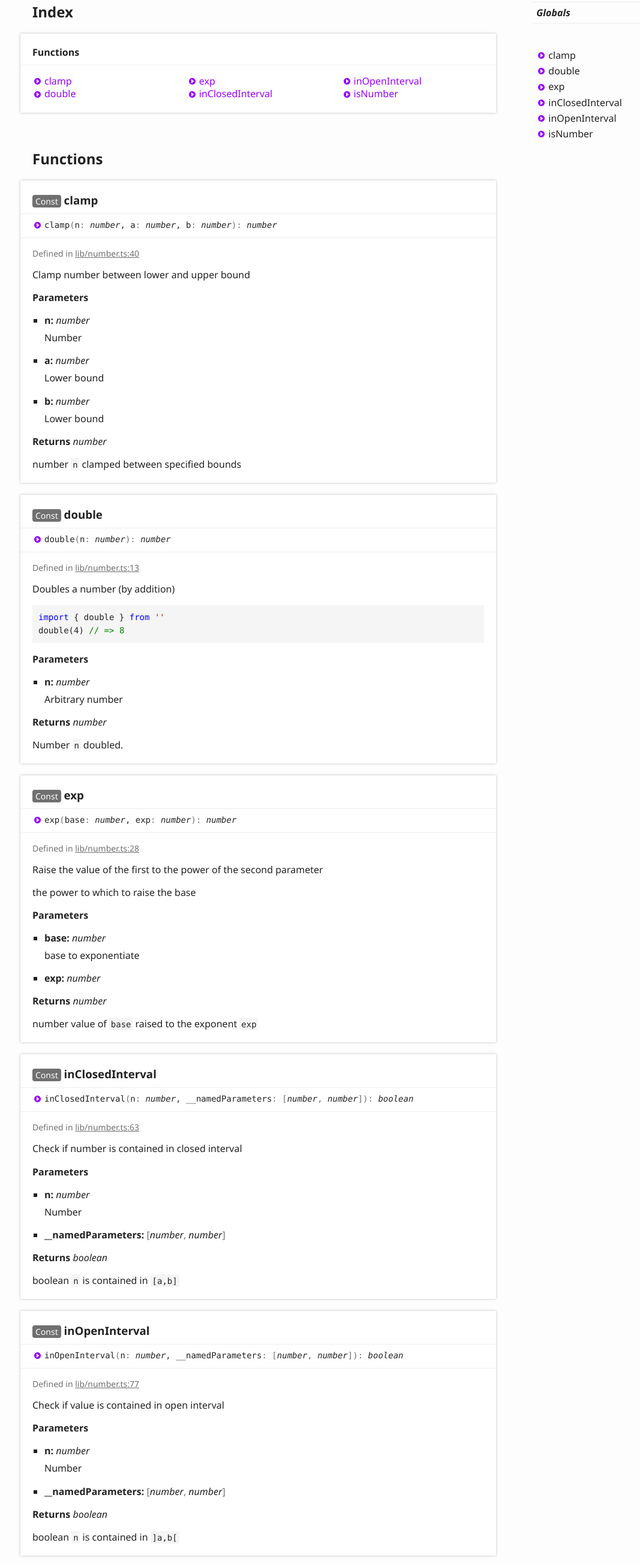
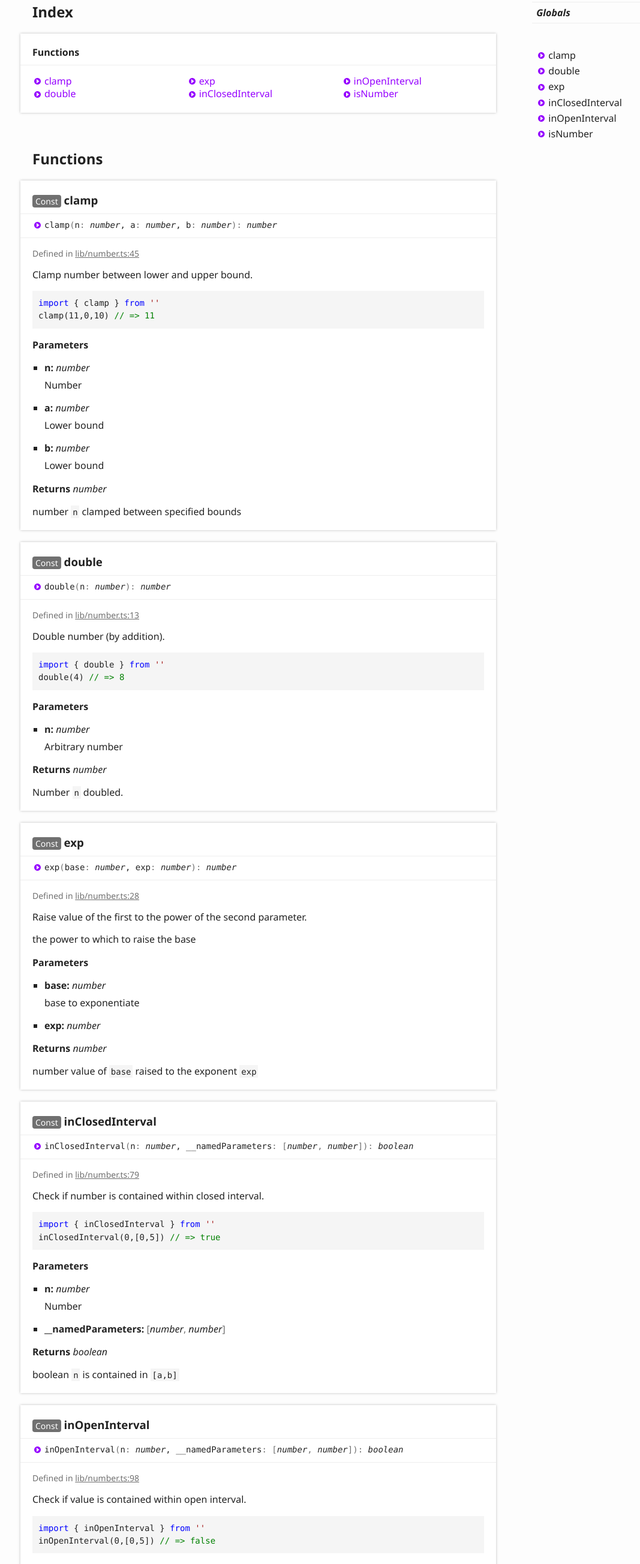
Before and after one commit to hektor/mono, a plain HTML site: page globals.html in a window 1280 px wide. Shown: the part 192-2800 px from the top of the page at 60% size, without its empty margins (6-1073 px from the left). Drawn offline with Linux system fonts and the light colour scheme.

Commit message:
[ci skip] Updates

```diff
--- a/globals.html
+++ b/globals.html
@@ -93,13 +93,16 @@
 						<li class="tsd-description">
 							<aside class="tsd-sources">
 								<ul>
-									<li>Defined in <a href="https://github.com/hektormisplon/ts-lib/blob/c6f0278/src/lib/number.ts#L40">lib/number.ts:40</a></li>
+									<li>Defined in <a href="https://github.com/hektormisplon/ts-lib/blob/6b3edcd/src/lib/number.ts#L45">lib/number.ts:45</a></li>
 								</ul>
 							</aside>
 							<div class="tsd-comment tsd-typography">
 								<div class="lead">
-									<p>Clamp number between lower and upper bound</p>
+									<p>Clamp number between lower and upper bound.</p>
 								</div>
+								<pre><code class="language-js"><span class="hljs-keyword">import</span> { clamp } <span class="hljs-keyword">from</span> <span class="hljs-string">&#x27;&#x27;</span>
+clamp(<span class="hljs-number">11</span>,<span class="hljs-number">0</span>,<span class="hljs-number">10</span>) <span class="hljs-comment">// =&gt; 11</span>
+</code></pre>
 							</div>
 							<h4 class="tsd-parameters-title">Parameters</h4>
 							<ul class="tsd-parameters">
@@ -143,12 +146,12 @@
 						<li class="tsd-description">
 							<aside class="tsd-sources">
 								<ul>
-									<li>Defined in <a href="https://github.com/hektormisplon/ts-lib/blob/c6f0278/src/lib/number.ts#L13">lib/number.ts:13</a></li>
+									<li>Defined in <a href="https://github.com/hektormisplon/ts-lib/blob/6b3edcd/src/lib/number.ts#L13">lib/number.ts:13</a></li>
 								</ul>
 							</aside>
 							<div class="tsd-comment tsd-typography">
 								<div class="lead">
-									<p>Doubles a number (by addition)</p>
+									<p>Double number (by addition).</p>
 								</div>
 								<pre><code class="language-js"><span class="hljs-keyword">import</span> { double } <span class="hljs-keyword">from</span> <span class="hljs-string">&#x27;&#x27;</span>
 double(<span class="hljs-number">4</span>) <span class="hljs-comment">// =&gt; 8</span>
@@ -180,12 +183,12 @@ double(<span class="hljs-number">4</span>) <span class="hljs-comment">// =&gt; 8
 						<li class="tsd-description">
 							<aside class="tsd-sources">
 								<ul>
-									<li>Defined in <a href="https://github.com/hektormisplon/ts-lib/blob/c6f0278/src/lib/number.ts#L28">lib/number.ts:28</a></li>
+									<li>Defined in <a href="https://github.com/hektormisplon/ts-lib/blob/6b3edcd/src/lib/number.ts#L28">lib/number.ts:28</a></li>
 								</ul>
 							</aside>
 							<div class="tsd-comment tsd-typography">
 								<div class="lead">
-									<p>Raise the value of the first to the power of the second parameter</p>
+									<p>Raise value of the first to the power of the second parameter.</p>
 								</div>
 								<p>the power to which to raise the base</p>
 							</div>
@@ -218,13 +221,16 @@ double(<span class="hljs-number">4</span>) <span class="hljs-comment">// =&gt; 8
 						<li class="tsd-description">
 							<aside class="tsd-sources">
 								<ul>
-									<li>Defined in <a href="https://github.com/hektormisplon/ts-lib/blob/c6f0278/src/lib/number.ts#L63">lib/number.ts:63</a></li>
+									<li>Defined in <a href="https://github.com/hektormisplon/ts-lib/blob/6b3edcd/src/lib/number.ts#L79">lib/number.ts:79</a></li>
 								</ul>
 							</aside>
 							<div class="tsd-comment tsd-typography">
 								<div class="lead">
-									<p>Check if number is contained in closed interval</p>
+									<p>Check if number is contained within closed interval.</p>
 								</div>
+								<pre><code class="language-js"><span class="hljs-keyword">import</span> { inClosedInterval } <span class="hljs-keyword">from</span> <span class="hljs-string">&#x27;&#x27;</span>
+inClosedInterval(<span class="hljs-number">0</span>,[<span class="hljs-number">0</span>,<span class="hljs-number">5</span>]) <span class="hljs-comment">// =&gt; true</span>
+</code></pre>
 							</div>
 							<h4 class="tsd-parameters-title">Parameters</h4>
 							<ul class="tsd-parameters">
@@ -255,13 +261,16 @@ double(<span class="hljs-number">4</span>) <span class="hljs-comment">// =&gt; 8
 						<li class="tsd-description">
 							<aside class="tsd-sources">
 								<ul>
-									<li>Defined in <a href="https://github.com/hektormisplon/ts-lib/blob/c6f0278/src/lib/number.ts#L77">lib/number.ts:77</a></li>
+									<li>Defined in <a href="https://github.com/hektormisplon/ts-lib/blob/6b3edcd/src/lib/number.ts#L98">lib/number.ts:98</a></li>
 								</ul>
 							</aside>
 							<div class="tsd-comment tsd-typography">
 								<div class="lead">
-									<p>Check if value is contained in open interval</p>
+									<p>Check if value is contained within open interval.</p>
 								</div>
+								<pre><code class="language-js"><span class="hljs-keyword">import</span> { inOpenInterval } <span class="hljs-keyword">from</span> <span class="hljs-string">&#x27;&#x27;</span>
+inOpenInterval(<span class="hljs-number">0</span>,[<span class="hljs-number">0</span>,<span class="hljs-number">5</span>]) <span class="hljs-comment">// =&gt; false</span>
+</code></pre>
 							</div>
 							<h4 class="tsd-parameters-title">Parameters</h4>
 							<ul class="tsd-parameters">
@@ -292,13 +301,17 @@ double(<span class="hljs-number">4</span>) <span class="hljs-comment">// =&gt; 8
 						<li class="tsd-description">
 							<aside class="tsd-sources">
 								<ul>
-									<li>Defined in <a href="https://github.com/hektormisplon/ts-lib/blob/c6f0278/src/lib/number.ts#L52">lib/number.ts:52</a></li>
+									<li>Defined in <a href="https://github.com/hektormisplon/ts-lib/blob/6b3edcd/src/lib/number.ts#L63">lib/number.ts:63</a></li>
 								</ul>
 							</aside>
 							<div class="tsd-comment tsd-typography">
 								<div class="lead">
-									<p>Check if value is number</p>
+									<p>Check if specified value is a number.</p>
 								</div>
+								<pre><code class="language-js"><span class="hljs-keyword">import</span> { isNumber } <span class="hljs-keyword">from</span> <span class="hljs-string">&#x27;&#x27;</span>
+isNumber(<span class="hljs-built_in">Math</span>.PI) <span class="hljs-comment">// =&gt; true</span>
+isNumber([])      <span class="hljs-comment">// =&gt; false</span>
+</code></pre>
 							</div>
 							<h4 class="tsd-parameters-title">Parameters</h4>
 							<ul class="tsd-parameters">
```
